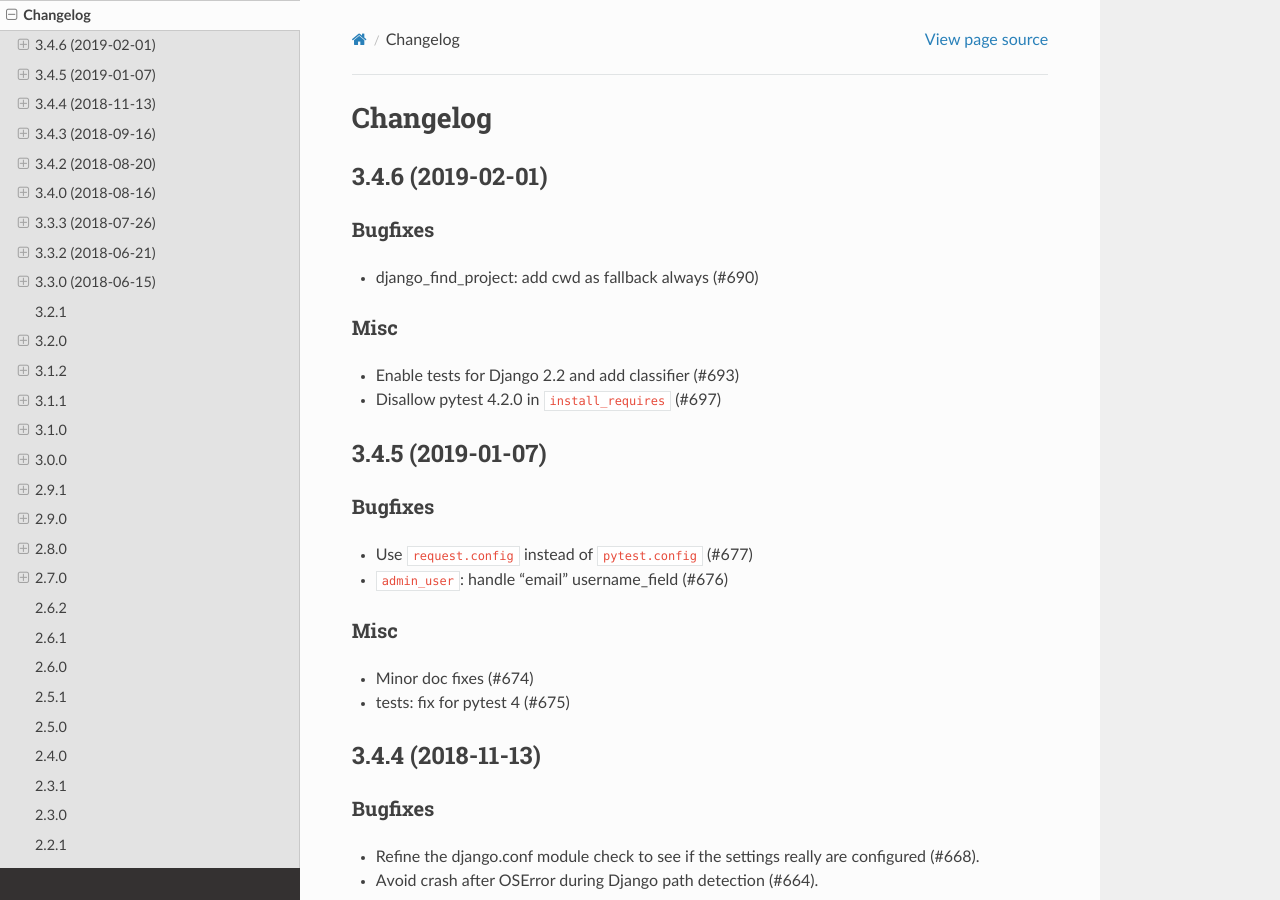
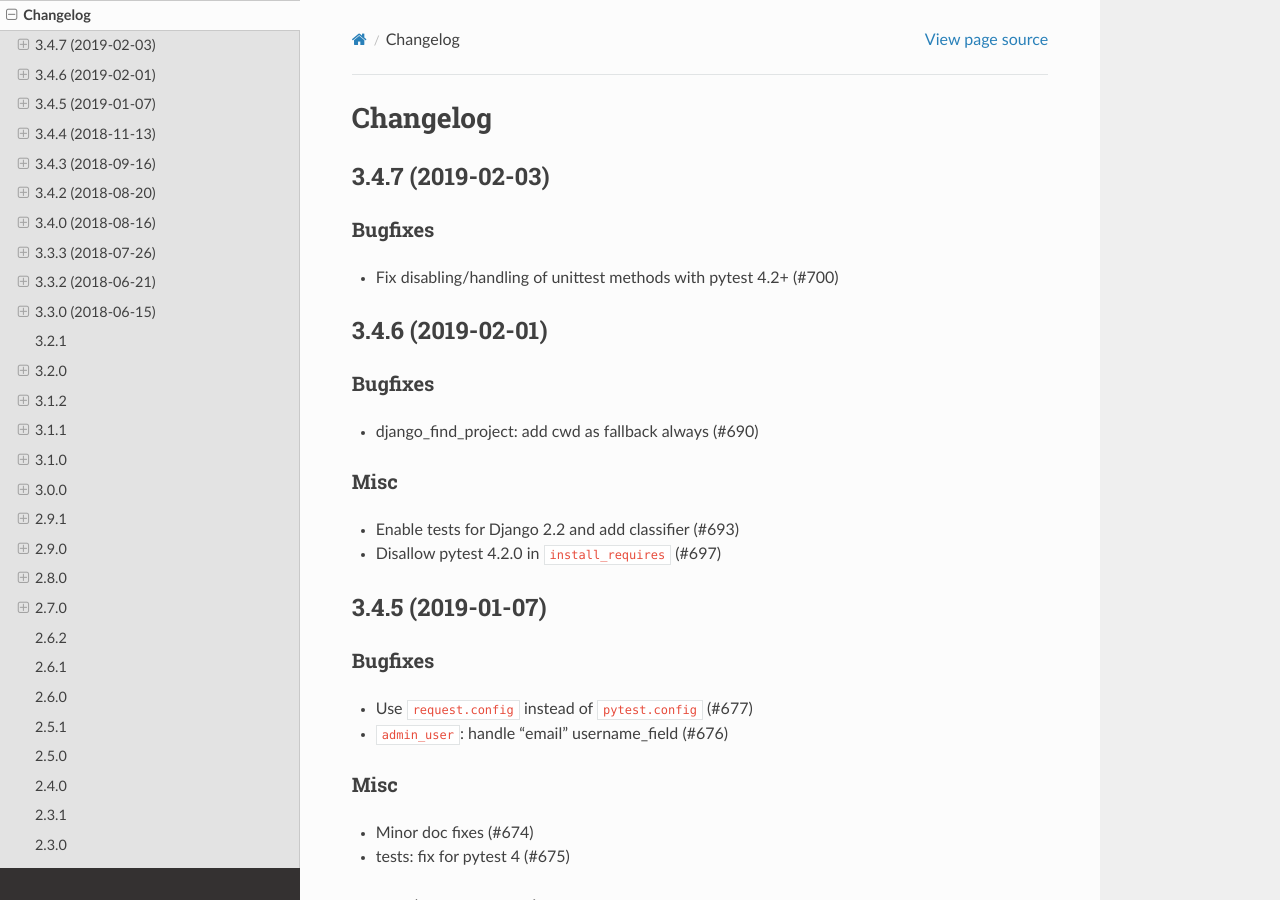
Before and after one commit to pytest-dev/pytest-django, a Sphinx documentation site: the page built from docs/changelog.rst, in a window 1280 px wide and 900 px high. Built offline with Sphinx 7.4.7 and the Read the Docs theme 2.0.0, drawn with Linux system fonts in a browser that asks for light colours; cross-references to code outside the pages are shown as plain code.

Commit message:
Release 3.4.7

```diff
--- a/docs/changelog.rst
+++ b/docs/changelog.rst
@@ -1,5 +1,13 @@
 Changelog
 =========
+
+3.4.7 (2019-02-03)
+------------------
+
+Bugfixes
+^^^^^^^^
+
+* Fix disabling/handling of unittest methods with pytest 4.2+ (#700)
 
 3.4.6 (2019-02-01)
 ------------------
```
